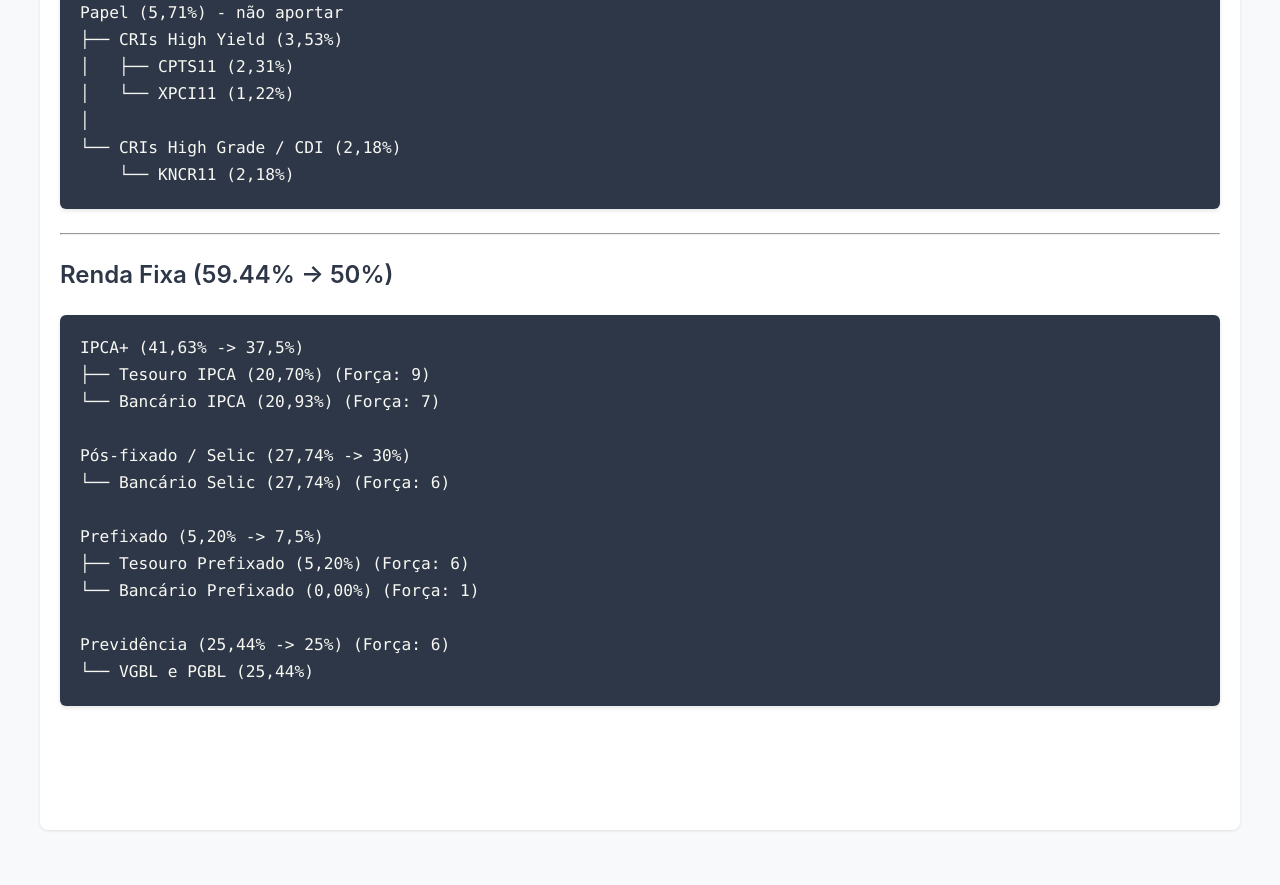
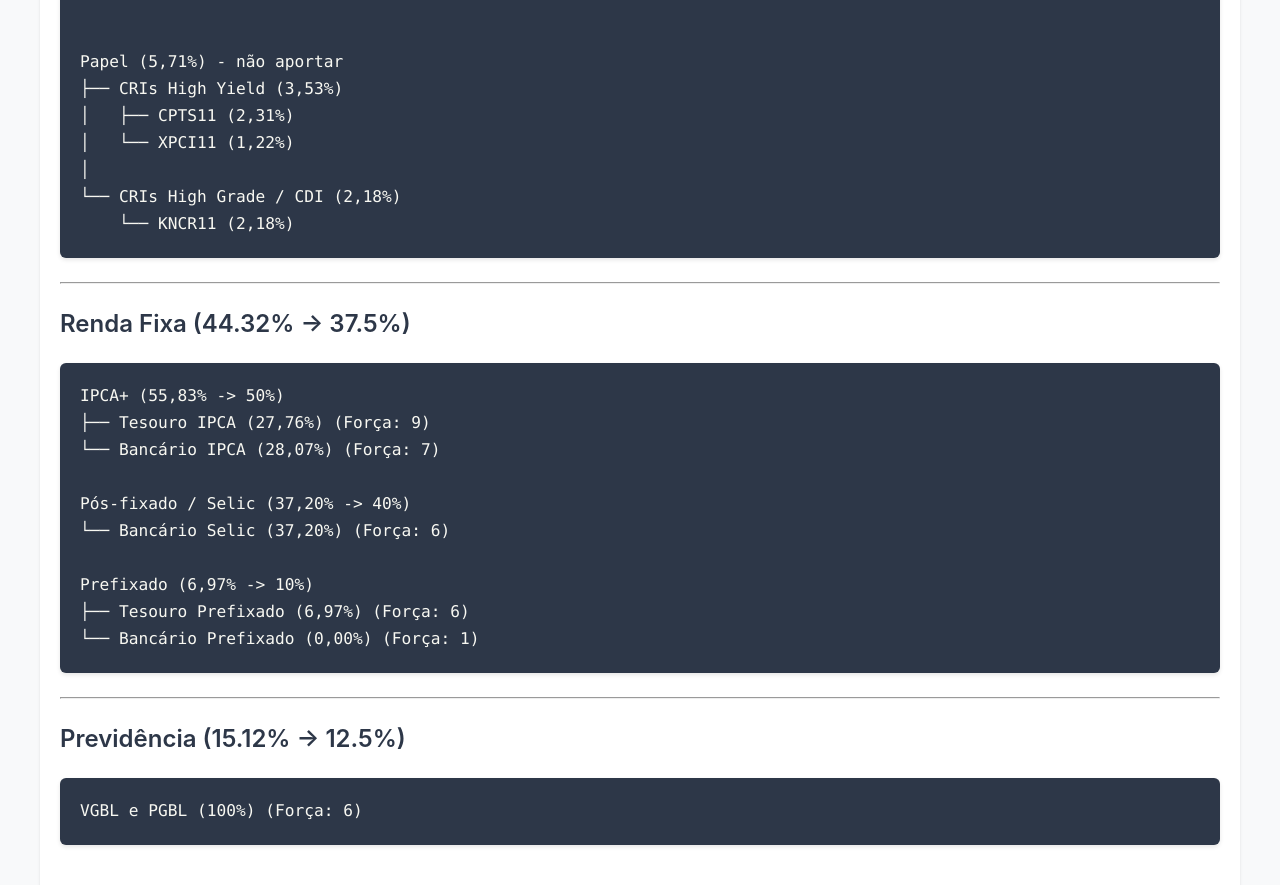
Before and after one commit to CarlosPena00/carlospena00.github.io, a Jekyll site: the page built from _posts/2026-07-01-ecomomy-auvp.md, in a window 1280 px wide and 900 px high, scrolled down 43406 px. Shown: the top 885 px of the window. Built offline with Jekyll 4.4.1, drawn with Linux system fonts in a browser that asks for light colours; before the commit the page ends 44256 px from its top, so only the background shows below that; some of the changed text lies outside the part shown.

Commit message:
fix(economy): Update investment allocation percentages for accuracy

````diff
--- a/_posts/2026-07-01-ecomomy-auvp.md
+++ b/_posts/2026-07-01-ecomomy-auvp.md
@@ -1560,7 +1560,8 @@ Referência:
 | Fundos imobiliários | 3,29% | 4% | +0,71% |
 | REITs | 0,00% | 0% | 0,00% |
 | Criptomoedas | 3,56% | 4% | +0,44% |
-| Renda fixa | 59,44% | 50% | -9,44% |
+| Renda fixa | 44,32% | 37,5% | -6,82% |
+| Previdência | 15,12% | 12,5% | -2,62% |
 | Renda fixa internacional | 0,00% | 0% | 0,00% |
 
 #### Estatal × privado (ações nacionais)
@@ -1753,20 +1754,25 @@ Papel (5,71%) - não aportar
 
 ---
 
-### Renda Fixa (59.44% -> 50%)
+### Renda Fixa (44.32% -> 37.5%)
 
 ```text
-IPCA+ (41,63% -> 37,5%)
-├── Tesouro IPCA (20,70%) (Força: 9)
-└── Bancário IPCA (20,93%) (Força: 7)
-
-Pós-fixado / Selic (27,74% -> 30%)
-└── Bancário Selic (27,74%) (Força: 6)
-
-Prefixado (5,20% -> 7,5%)
-├── Tesouro Prefixado (5,20%) (Força: 6)
+IPCA+ (55,83% -> 50%)
+├── Tesouro IPCA (27,76%) (Força: 9)
+└── Bancário IPCA (28,07%) (Força: 7)
+
+Pós-fixado / Selic (37,20% -> 40%)
+└── Bancário Selic (37,20%) (Força: 6)
+
+Prefixado (6,97% -> 10%)
+├── Tesouro Prefixado (6,97%) (Força: 6)
 └── Bancário Prefixado (0,00%) (Força: 1)
-
-Previdência (25,44% -> 25%) (Força: 6)
-└── VGBL e PGBL (25,44%)
 ```
+
+---
+
+### Previdência (15.12% -> 12.5%)
+
+```text
+VGBL e PGBL (100%) (Força: 6)
+```
````
